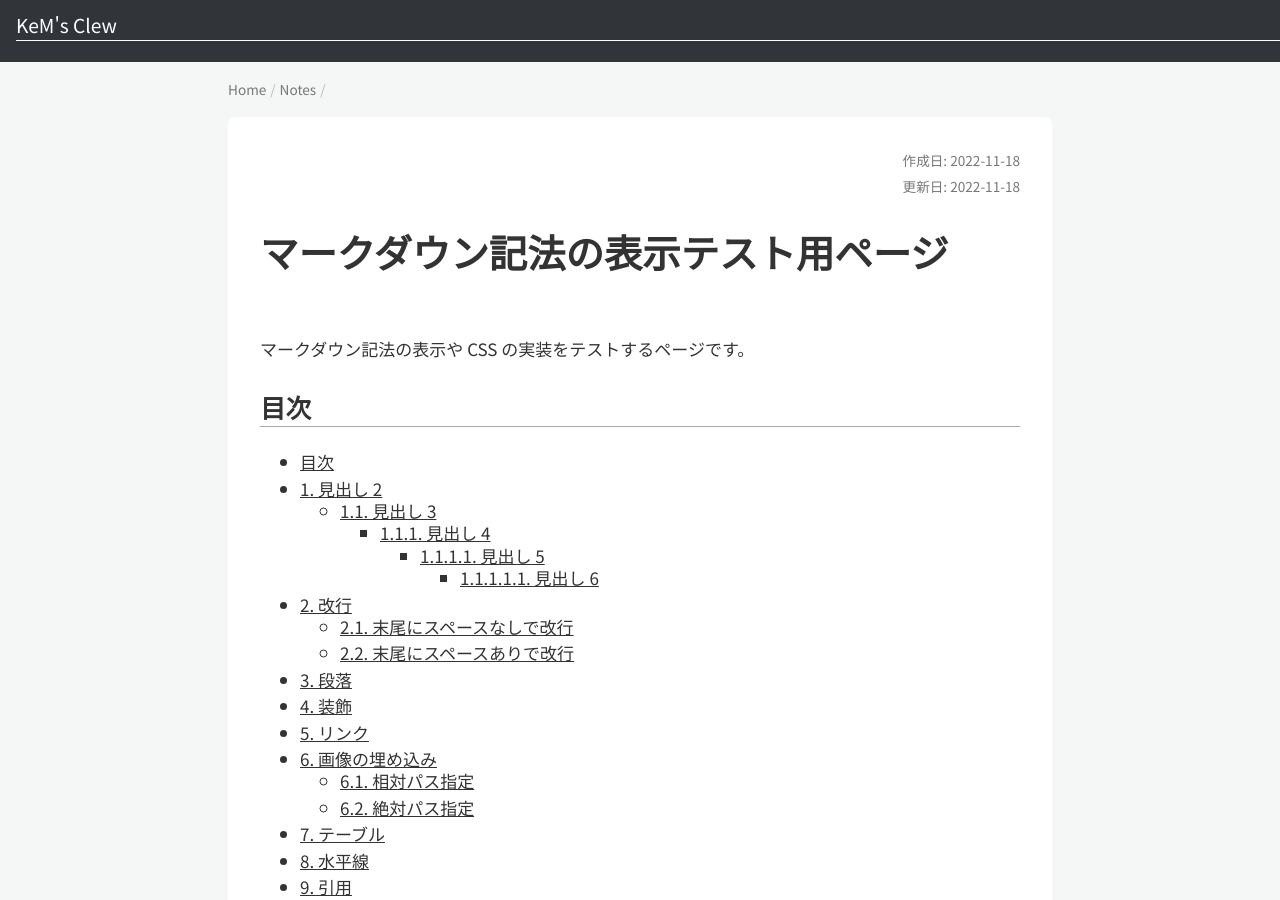
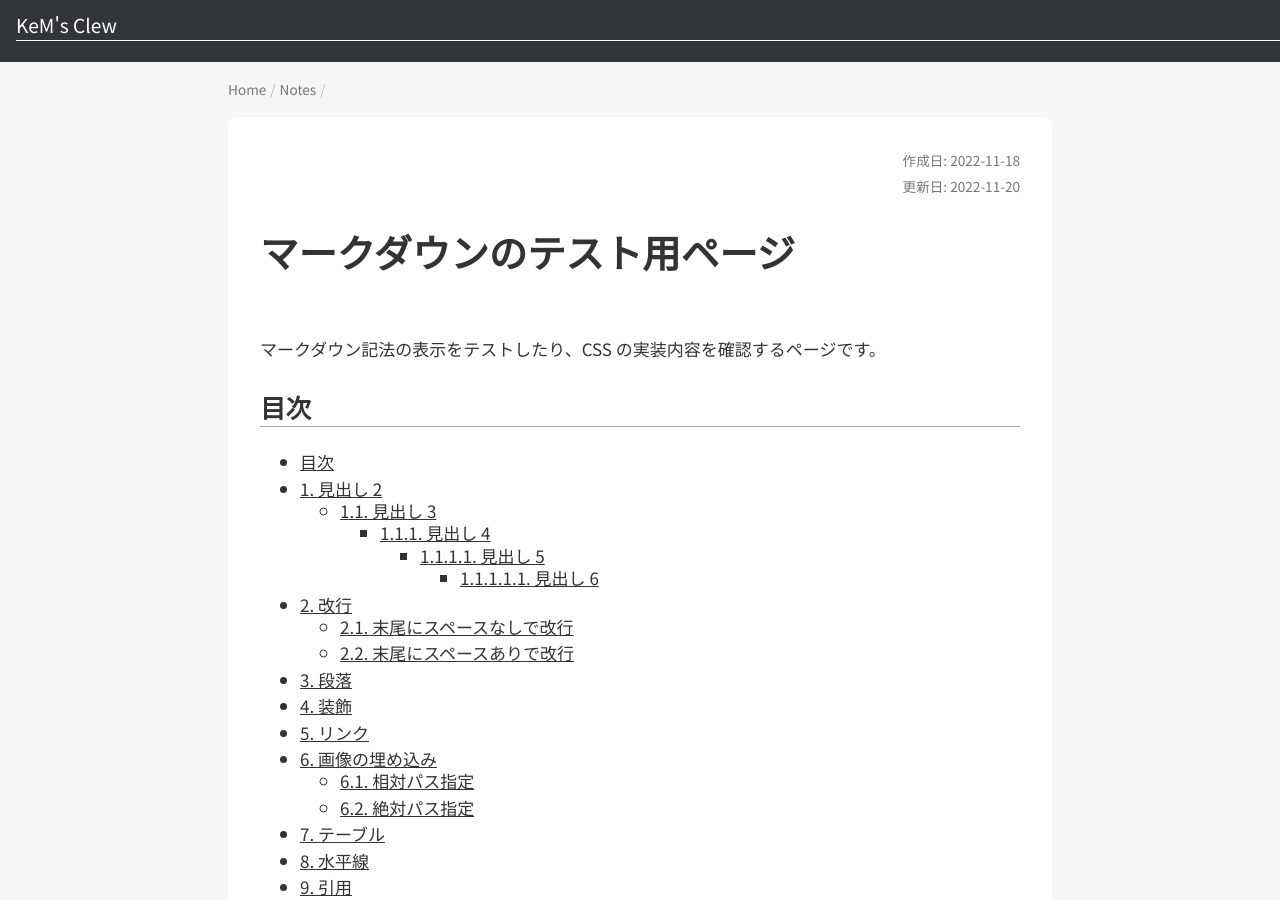
Before and after one commit to kenkenpa198/kems-clew.net, a Jekyll site: the page built from docs/_posts/2022-11-18-show-markdown-test.md, in a window 1280 px wide and 900 px high. Built offline with Jekyll 4.4.1, drawn with Linux system fonts in a browser that asks for light colours; nearby versions of some CDN libraries; library files that are not in the unit come from our copies; comment, search, counter and statistics services are not loaded.

Commit message:
[update]2022-11-18-show-markdown-test.md を更新

```diff
--- a/docs/_posts/2022-11-18-show-markdown-test.md
+++ b/docs/_posts/2022-11-18-show-markdown-test.md
@@ -1,13 +1,13 @@
 ---
-title: マークダウン記法の表示テスト用ページ
+title: マークダウンのテスト用ページ
 layout: post
 page-category: note
 created: 2022-11-18
-updated: 2022-11-18
+updated: 2022-11-20
 ---
 
 <!-- omit in toc -->
-マークダウン記法の表示や CSS の実装をテストするページです。
+マークダウン記法の表示をテストしたり、CSS の実装内容を確認するページです。
 
 ## 目次
 
```
